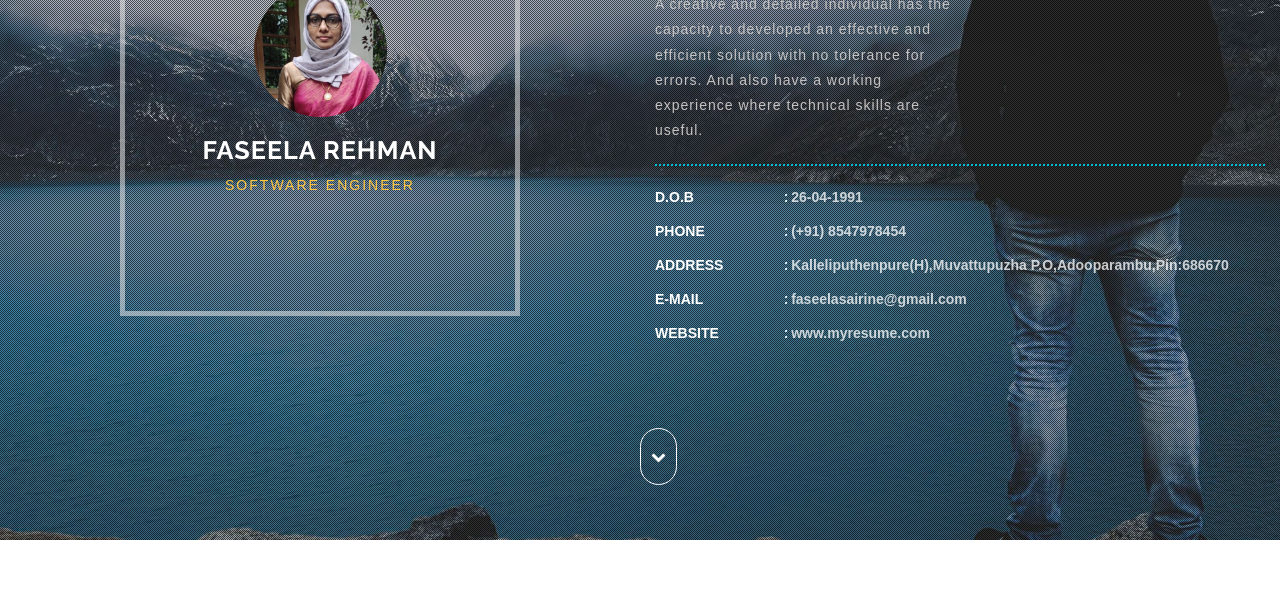
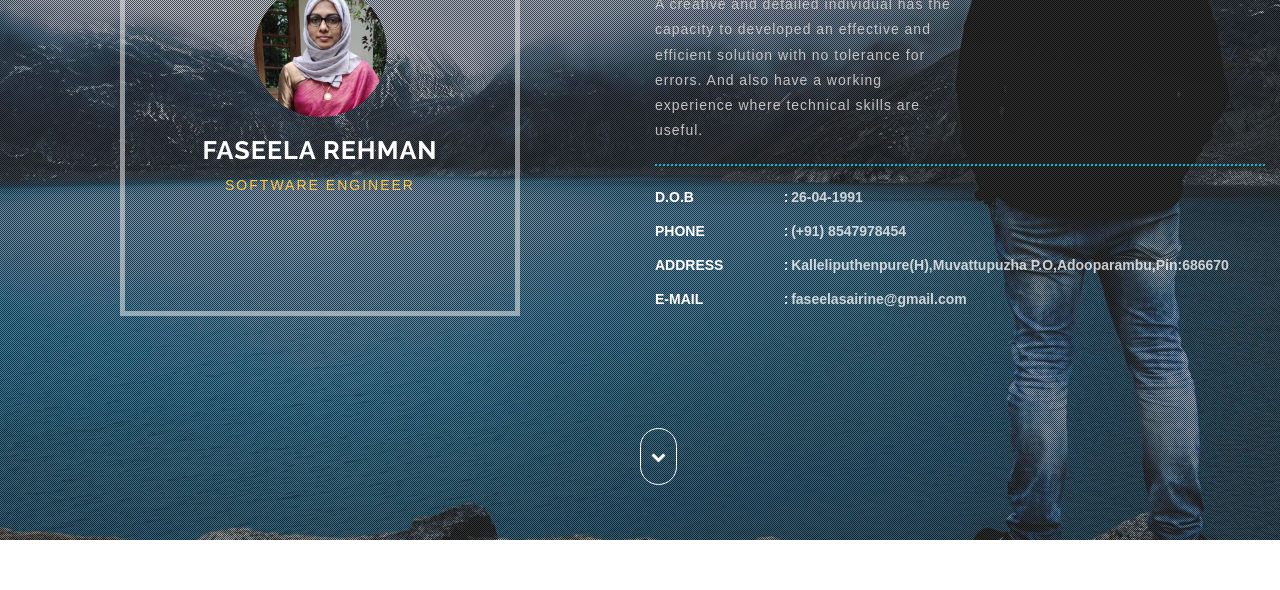
Before and after one commit to Fasishanu/Fasi-resume, a plain HTML site: page index.html in a window 1280 px wide. Shown: the part 210-800 px from the top of the page. Drawn offline with Linux system fonts and the light colour scheme.

Commit message:
Update index.html

```diff
--- a/index.html
+++ b/index.html
@@ -85,12 +85,6 @@ Smartphone Compatible web template, free webdesigns for Nokia, Samsung, LG, Sony
 									<ul class="agileits-address-text">
 										<li class="agile-it-adress-left"><b>E-MAIL</b></li>
 										<li><span>:</span>faseelasairine@gmail.com</li>
-									</ul>
-								</li>
-								<li>
-									<ul class="agileits-address-text">
-										<li class="agile-it-adress-left"><b>WEBSITE</b></li>
-										<li><span>:</span><a href="#">www.myresume.com</a></li>
 									</ul>
 								</li>
 							</ul>
@@ -706,7 +700,7 @@ Smartphone Compatible web template, free webdesigns for Nokia, Samsung, LG, Sony
 			</div>
 		</div>
 		<div class="w3l_footer_pos">
-			<p>© 2022 C-Resume. All Rights Reserved | Design by <a href="https://w3layouts.com/">W3layouts</a></p>
+			<p>© 2022 C-Resume. All Rights Reserved.</p>
 		</div>
 	</div>
 <!-- //footer -->
```
